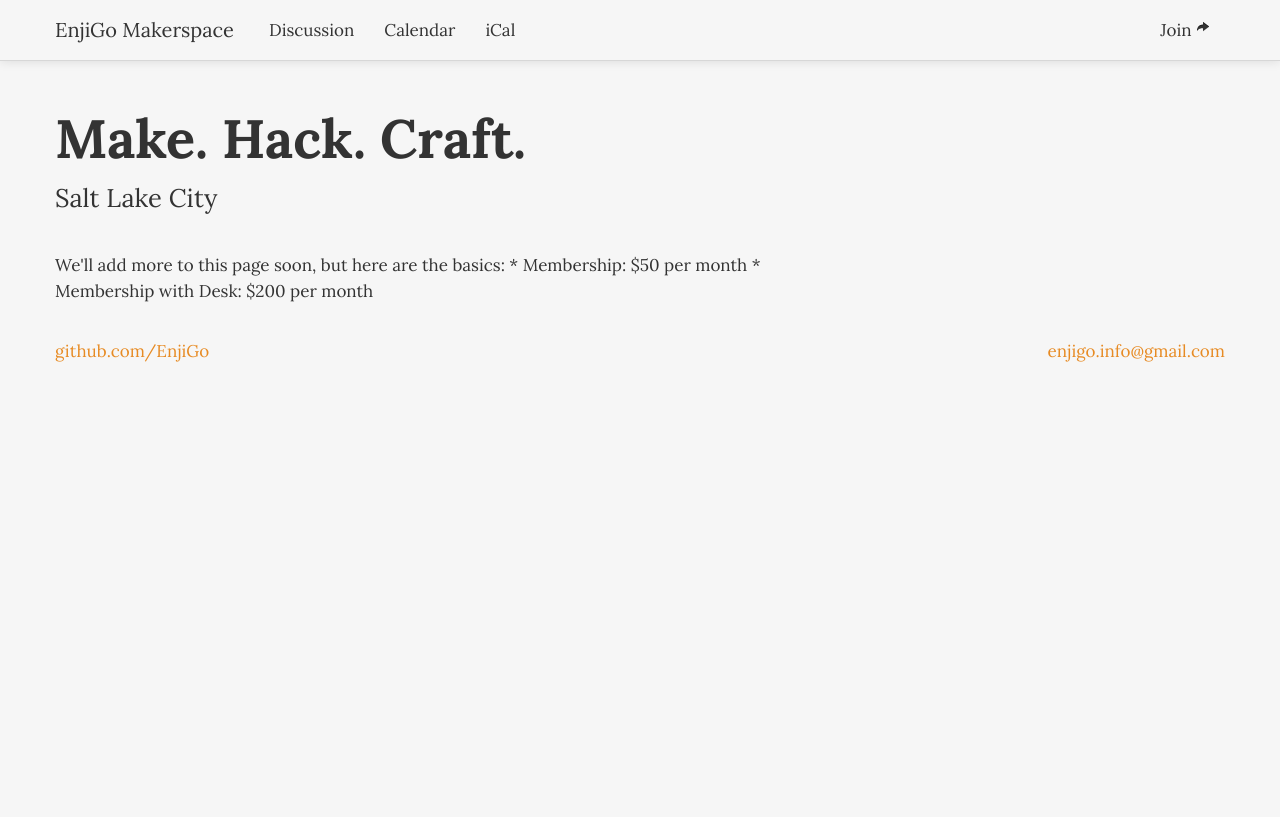
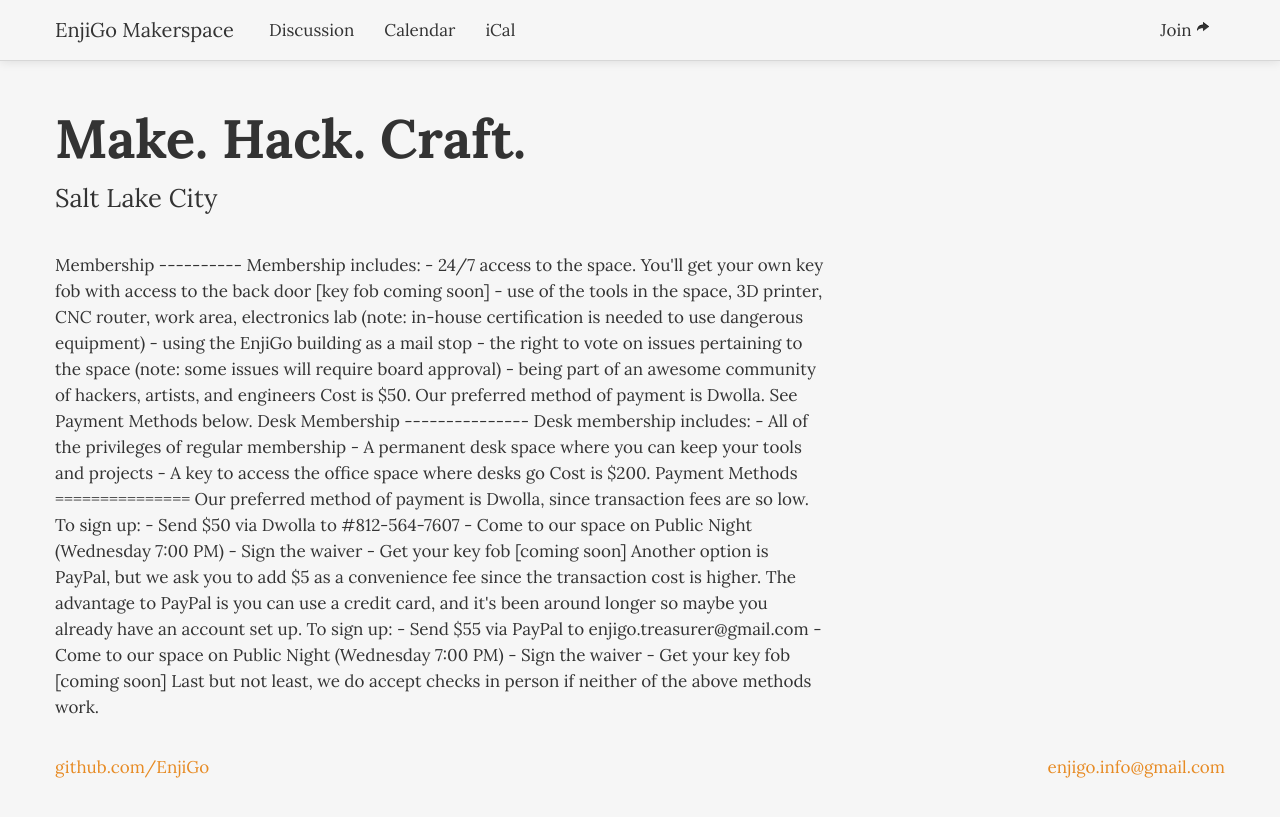
Before and after one commit to makesaltlake/website, a Jekyll site: the page built from join.html, in a window 1280 px wide. Shown: the top 817 px of the page. Built offline with Jekyll 4.4.1, drawn with Linux system fonts in a browser that asks for light colours.

Commit message:
Update join.html

```diff
--- a/join.html
+++ b/join.html
@@ -3,7 +3,45 @@
 title: Membership Info
 ---
 
-We'll add more to this page soon, but here are the basics:
+Membership
+----------
 
-* Membership: $50 per month
-* Membership with Desk: $200 per month
+Membership includes:
+
+- 24/7 access to the space. You'll get your own key fob with access to the back door [key fob coming soon]
+- use of the tools in the space, 3D printer, CNC router, work area, electronics lab (note: in-house certification is needed to use dangerous equipment)
+- using the EnjiGo building as a mail stop
+- the right to vote on issues pertaining to the space (note: some issues will require board approval)
+- being part of an awesome community of hackers, artists, and engineers
+
+Cost is $50. Our preferred method of payment is Dwolla. See Payment Methods below.
+
+Desk Membership
+---------------
+
+Desk membership includes:
+
+- All of the privileges of regular membership
+- A permanent desk space where you can keep your tools and projects
+- A key to access the office space where desks go
+
+Cost is $200.
+
+Payment Methods
+===============
+
+Our preferred method of payment is Dwolla, since transaction fees are so low. To sign up:
+
+- Send $50 via Dwolla to #812-564-7607
+- Come to our space on Public Night (Wednesday 7:00 PM)
+- Sign the waiver
+- Get your key fob [coming soon]
+
+Another option is PayPal, but we ask you to add $5 as a convenience fee since the transaction cost is higher. The advantage to PayPal is you can use a credit card, and it's been around longer so maybe you already have an account set up. To sign up:
+
+- Send $55 via PayPal to enjigo.treasurer@gmail.com
+- Come to our space on Public Night (Wednesday 7:00 PM)
+- Sign the waiver
+- Get your key fob [coming soon]
+
+Last but not least, we do accept checks in person if neither of the above methods work.
```
